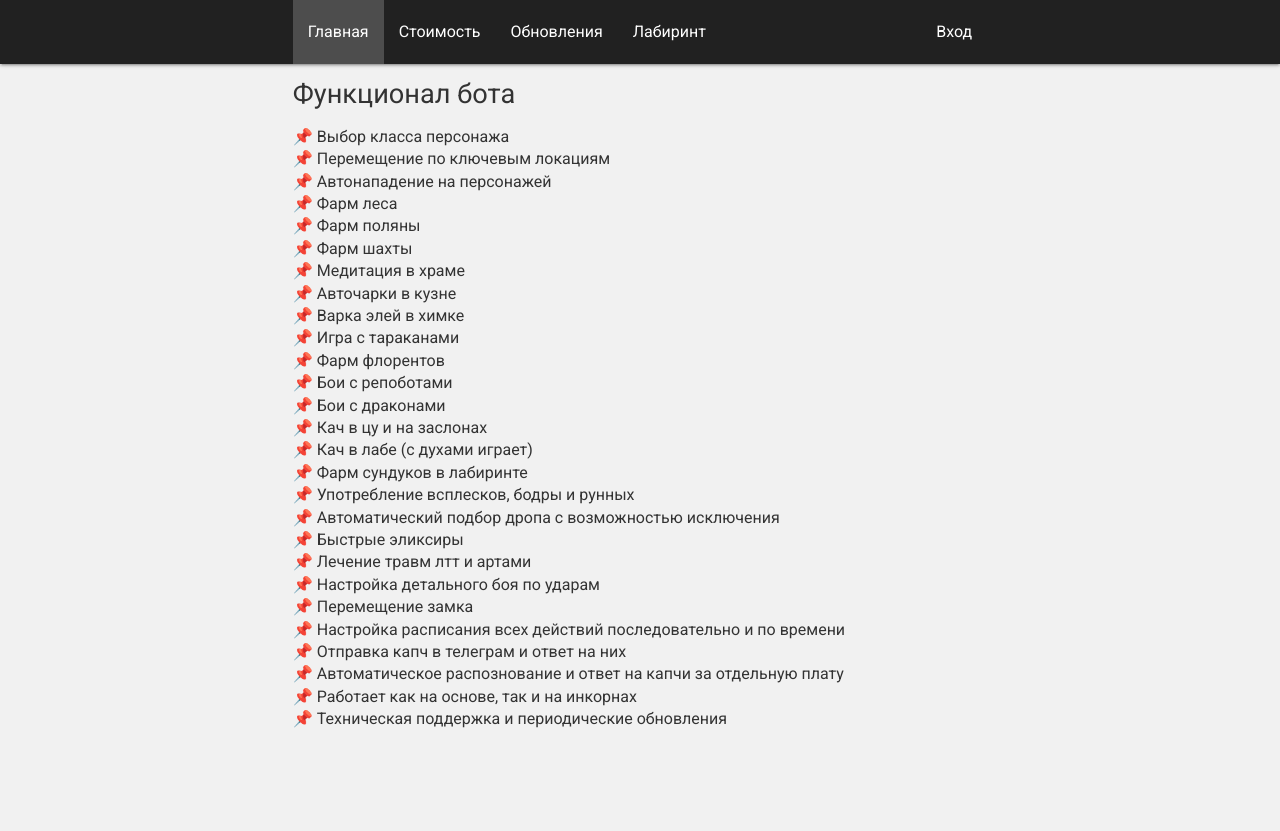
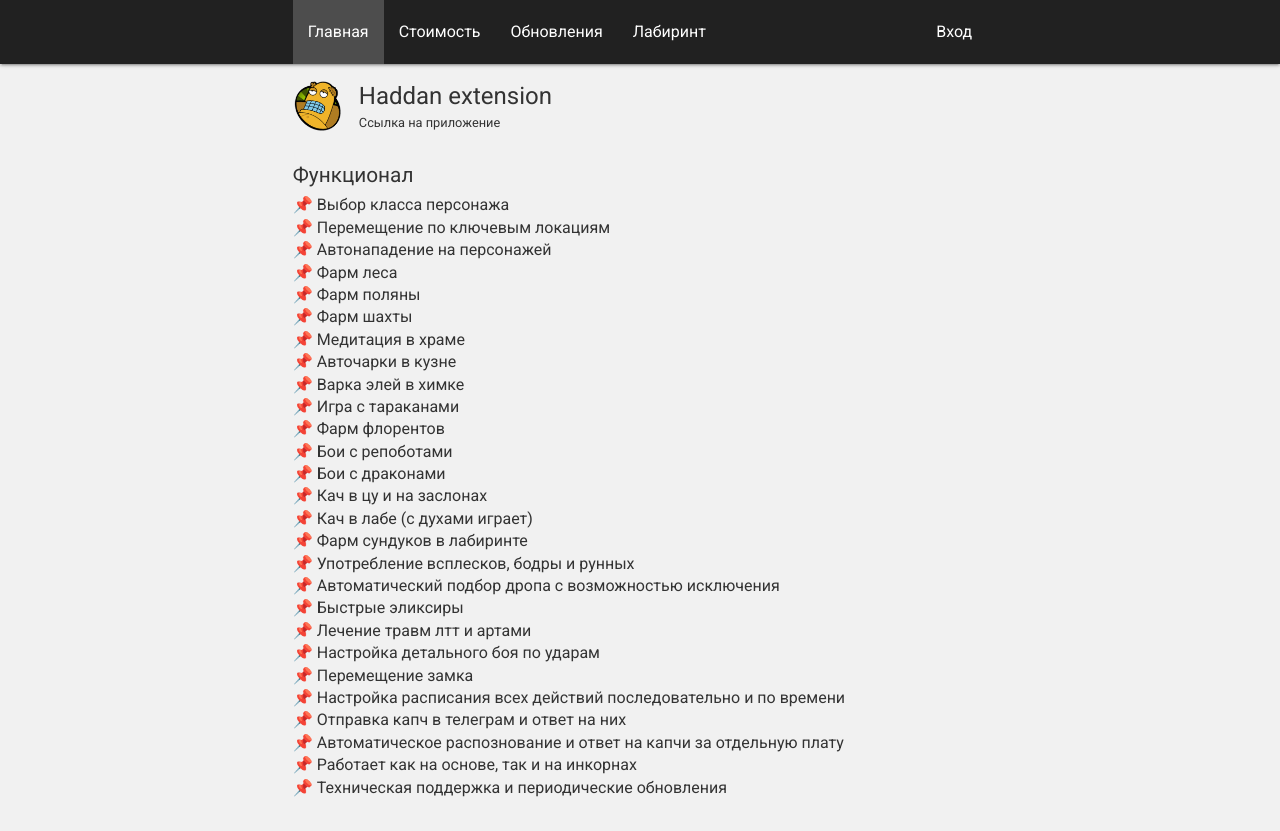
Before and after one commit to ijcnvv/haddan-bot-manager-react, a React app: page / in a window 1280 px wide. Before the commit the page ends 800 px from the top, so only its background shows below. Built offline with nearby package versions, Linux system fonts and the light colour scheme.

Commit message:
implements extension link

```diff
--- a/src/pages/info/info.js
+++ b/src/pages/info/info.js
@@ -1,33 +1,34 @@
-import React from "react";
+import React from 'react';
+import './info.scss';
 
 const list = [
-  "Выбор класса персонажа",
-  "Перемещение по ключевым локациям",
-  "Автонападение на персонажей",
-  "Фарм леса",
-  "Фарм поляны",
-  "Фарм шахты",
-  "Медитация в храме",
-  "Авточарки в кузне",
-  "Варка элей в химке",
-  "Игра с тараканами",
-  "Фарм флорентов",
-  "Бои с репоботами",
-  "Бои с драконами",
-  "Кач в цу и на заслонах",
-  "Кач в лабе (с духами играет)",
-  "Фарм сундуков в лабиринте",
-  "Употребление всплесков, бодры и рунных",
-  "Автоматический подбор дропа с возможностью исключения",
-  "Быстрые эликсиры",
-  "Лечение травм лтт и артами",
-  "Настройка детального боя по ударам",
-  "Перемещение замка",
-  "Настройка расписания всех действий последовательно и по времени",
-  "Отправка капч в телеграм и ответ на них",
-  "Автоматическое распознование и ответ на капчи за отдельную плату",
-  "Работает как на основе, так и на инкорнах",
-  "Техническая поддержка и периодические обновления",
+  'Выбор класса персонажа',
+  'Перемещение по ключевым локациям',
+  'Автонападение на персонажей',
+  'Фарм леса',
+  'Фарм поляны',
+  'Фарм шахты',
+  'Медитация в храме',
+  'Авточарки в кузне',
+  'Варка элей в химке',
+  'Игра с тараканами',
+  'Фарм флорентов',
+  'Бои с репоботами',
+  'Бои с драконами',
+  'Кач в цу и на заслонах',
+  'Кач в лабе (с духами играет)',
+  'Фарм сундуков в лабиринте',
+  'Употребление всплесков, бодры и рунных',
+  'Автоматический подбор дропа с возможностью исключения',
+  'Быстрые эликсиры',
+  'Лечение травм лтт и артами',
+  'Настройка детального боя по ударам',
+  'Перемещение замка',
+  'Настройка расписания всех действий последовательно и по времени',
+  'Отправка капч в телеграм и ответ на них',
+  'Автоматическое распознование и ответ на капчи за отдельную плату',
+  'Работает как на основе, так и на инкорнах',
+  'Техническая поддержка и периодические обновления',
 ];
 
 const listItem = (text, index) => (
@@ -40,10 +41,22 @@ const listItem = (text, index) => (
 );
 
 const InfoPage = () => (
-  <>
-    <h2>Функционал бота</h2>
+  <div className="info-page">
+    <a
+      href="https://chrome.google.com/webstore/detail/haddan-extension/nnjejijoopnfgolmbmajjidnjmknilhj"
+      target="_blank"
+      rel="noopener noreferrer"
+      className="info-page__link"
+    >
+      <img src="/images/icon_192.png" alt="" className="info-page__link-image" />
+      <div className="info-page__link-label">
+        <div>Haddan extension</div>
+        <div className="info-page__link-sub-label">Ссылка на приложение</div>
+      </div>
+    </a>
+    <h3>Функционал</h3>
     <ul>{list.map(listItem)}</ul>
-  </>
+  </div>
 );
 
 export default InfoPage;
--- /dev/null
+++ b/src/pages/info/info.scss
@@ -0,0 +1,26 @@
+.info-page {
+  &__link {
+    display: flex;
+    align-items: center;
+    margin-bottom: 2rem;
+  }
+
+  &__link-image {
+    width: 50px;
+    height: 50px;
+    margin-right: 1rem;
+  }
+
+  &__link-label {
+    font-size: 1.5rem;
+    color: #333;
+  }
+
+  &__link:hover &__link-sub-label {
+    text-decoration: underline;
+  }
+
+  &__link-sub-label {
+    font-size: 0.8rem;
+  }
+}
--- a/src/pages/price/price.js
+++ b/src/pages/price/price.js
@@ -1,4 +1,4 @@
-import React from "react";
+import React from 'react';
 
 const PricePage = () => {
   return (
@@ -21,14 +21,10 @@ const PricePage = () => {
       <div className="section">
         <h3>Акции</h3>
         <p>
-          При подключении <strong>месяц в подарок!</strong>
-        </p>
-        <p>
           При оплате за полгода и более <strong>месяц в подарок!</strong>
         </p>
         <p>
-          <strong>Кэшбэк 10%</strong> - подключи друга к боту и получай 10% на
-          свой счет за его пополнение баланса.
+          <strong>Кэшбэк 10%</strong> - подключи друга к боту и получай 10% на свой счет за его пополнение баланса.
         </p>
       </div>
       <div className="section">
```
